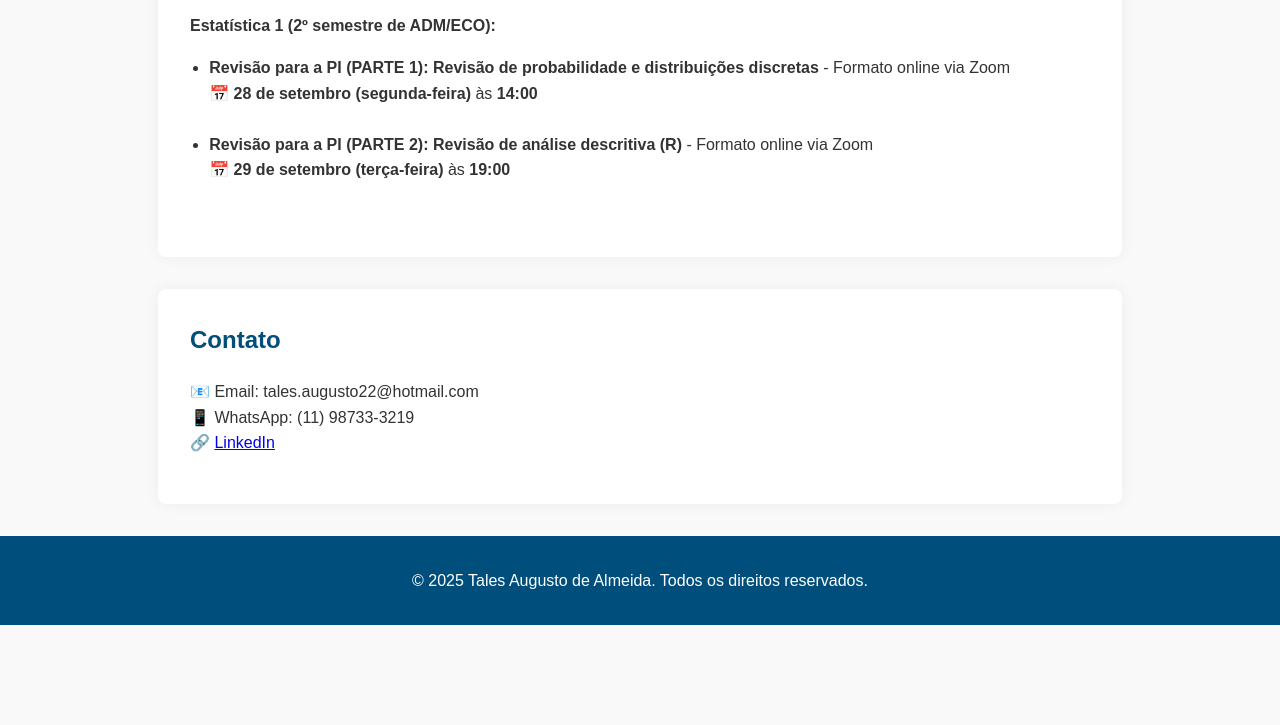
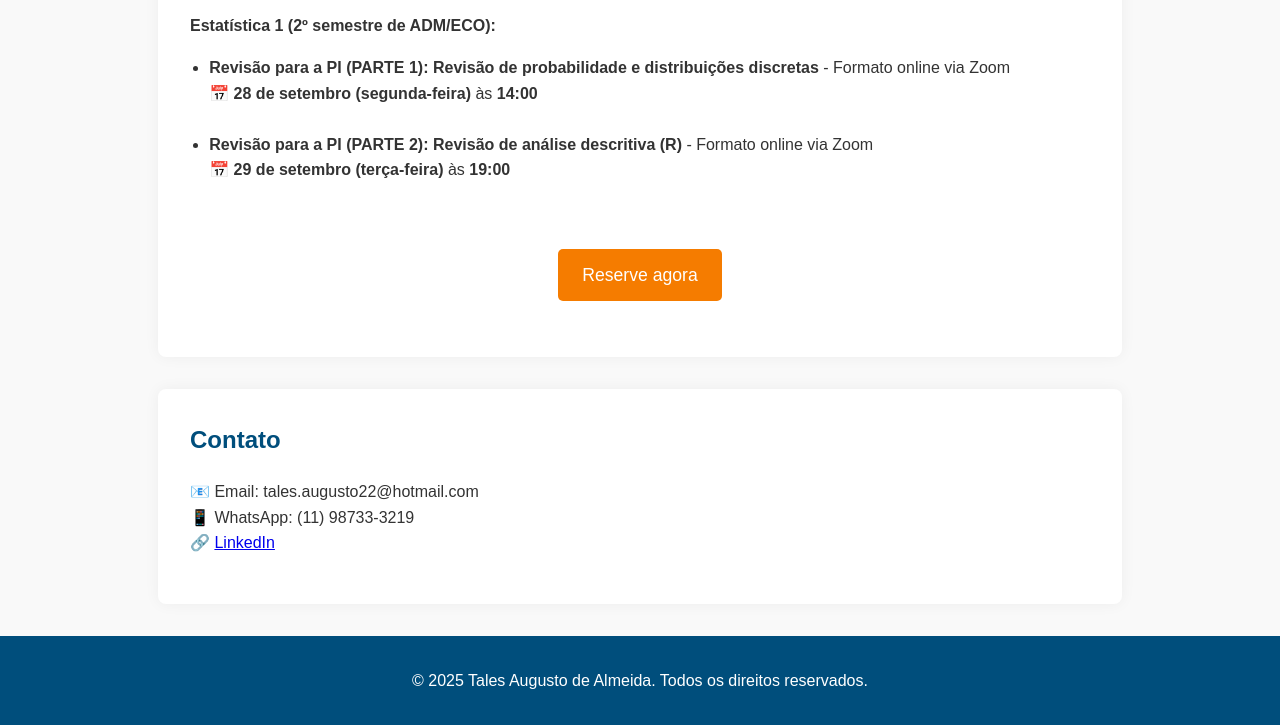
Before and after one commit to prof-talesaugusto/prof-talesaugusto.github.io, a plain HTML site: page index.html in a window 1280 px wide. Shown: the part 1885-2610 px from the top of the page. Before the commit the page ends 2510 px from the top, so only its background shows below. Drawn offline with Linux system fonts and the light colour scheme; a web font is replaced by a local one.

Commit message:
Add reservation button in index.html
Added a button for reservation linking to WhatsApp.

```diff
--- a/index.html
+++ b/index.html
@@ -182,6 +182,17 @@
       <li><b>Revisão para a PI (PARTE 2): Revisão de análise descritiva (R) </b> - Formato online via Zoom<br>📅 <b>29 de setembro (terça-feira)</b> às <b>19:00</b></li><br>
     </ul>
 
+  <div class="button-container">
+
+      <a
+        href="http://wa.me/+5511987333219"
+        class="button"
+        target="_blank">
+        Reserve agora
+      </a>
+
+    </div>
+
 
 </section>
 
```
